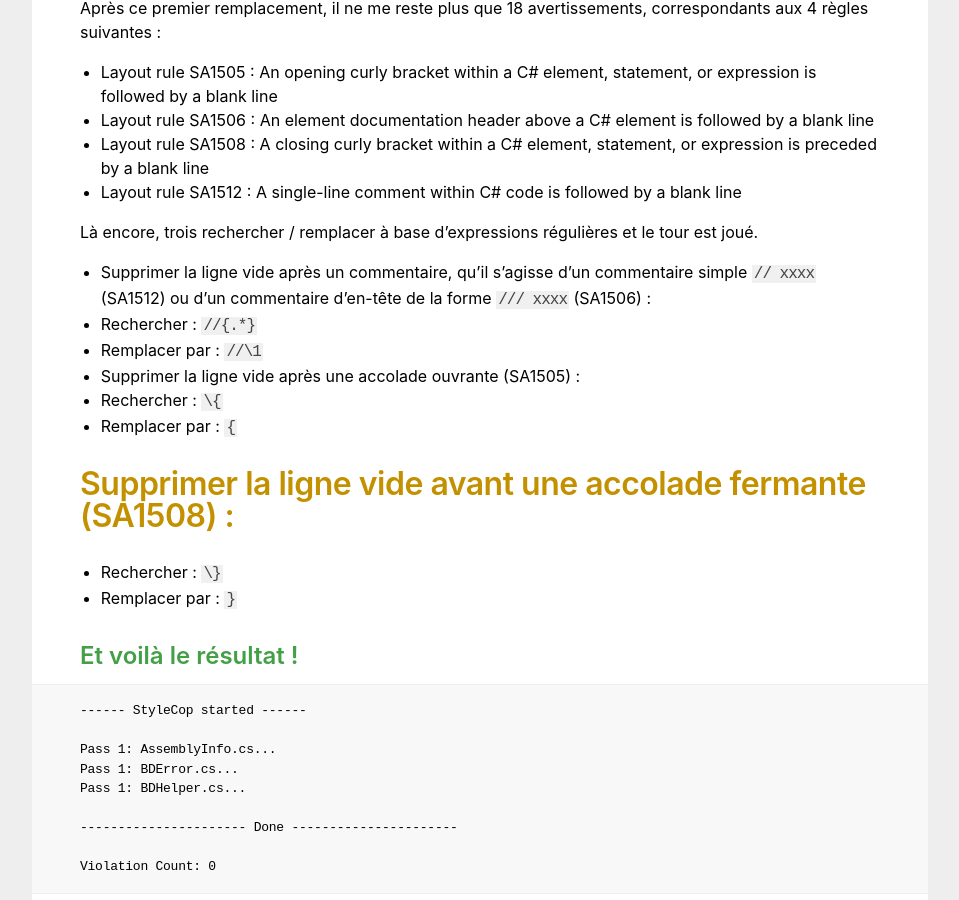
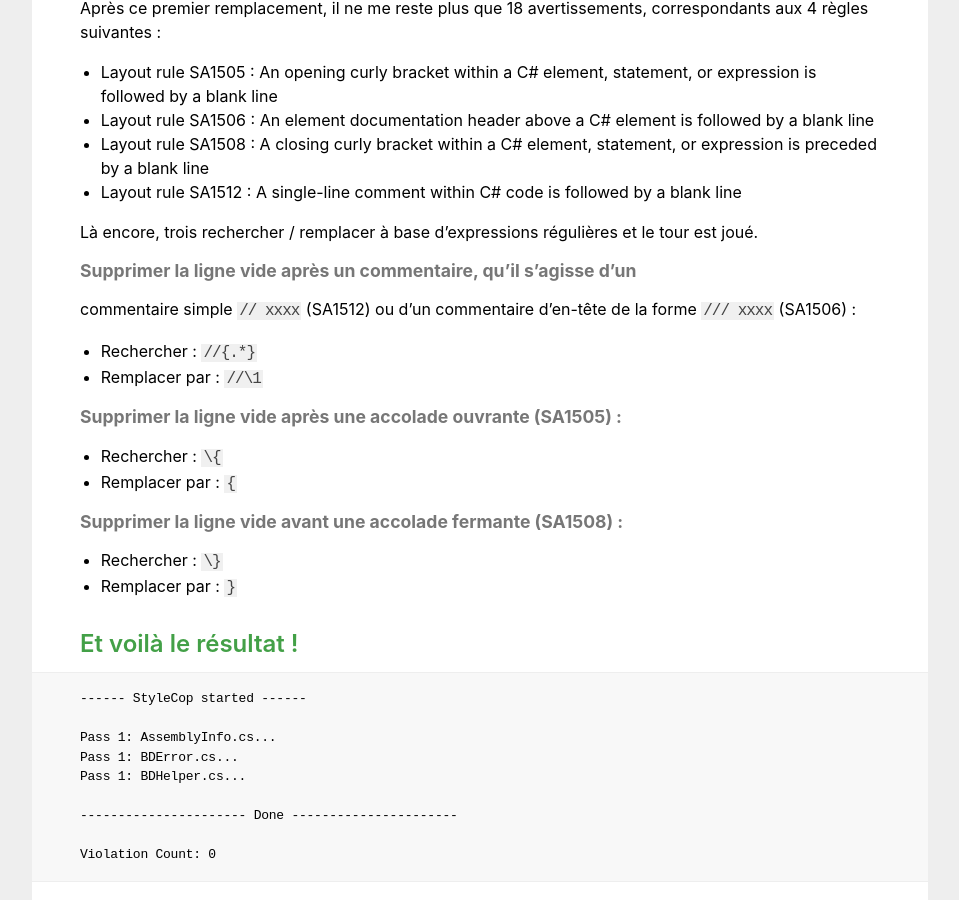
Before and after one commit to michelc/blog2, a Jekyll site: the page built from _posts/2009-04-14-zero-erreur-stylecop.md, in a window 1280 px wide and 900 px high, scrolled down 2916 px. Shown: the whole window, without its empty margins (160-1119 px from the left). Built offline with Jekyll 4.4.1, drawn with Linux system fonts in a browser that asks for light colours.

Commit message:
Correction titres vieux billet mal récupéré.

```diff
--- a/_posts/2009-04-14-zero-erreur-stylecop.md
+++ b/_posts/2009-04-14-zero-erreur-stylecop.md
@@ -167,19 +167,19 @@
 Là encore, trois rechercher / remplacer à base d'expressions régulières et
 le tour est joué.
 
-* Supprimer la ligne vide après un commentaire, qu'il s'agisse d'un
+#### Supprimer la ligne vide après un commentaire, qu'il s'agisse d'un
 commentaire simple `// xxxx` (SA1512) ou d'un commentaire d'en-tête de la forme
 `/// xxxx` (SA1506) :
 
 * Rechercher : `//{.*}`
 * Remplacer par : `//\1`
 
-* Supprimer la ligne vide après une accolade ouvrante (SA1505) :
+#### Supprimer la ligne vide après une accolade ouvrante (SA1505) :
+
 * Rechercher : `\{`
-
 * Remplacer par : `{`
 
-# Supprimer la ligne vide avant une accolade fermante (SA1508) :
+#### Supprimer la ligne vide avant une accolade fermante (SA1508) :
 
 * Rechercher : `\}`
 * Remplacer par : `}`
```
